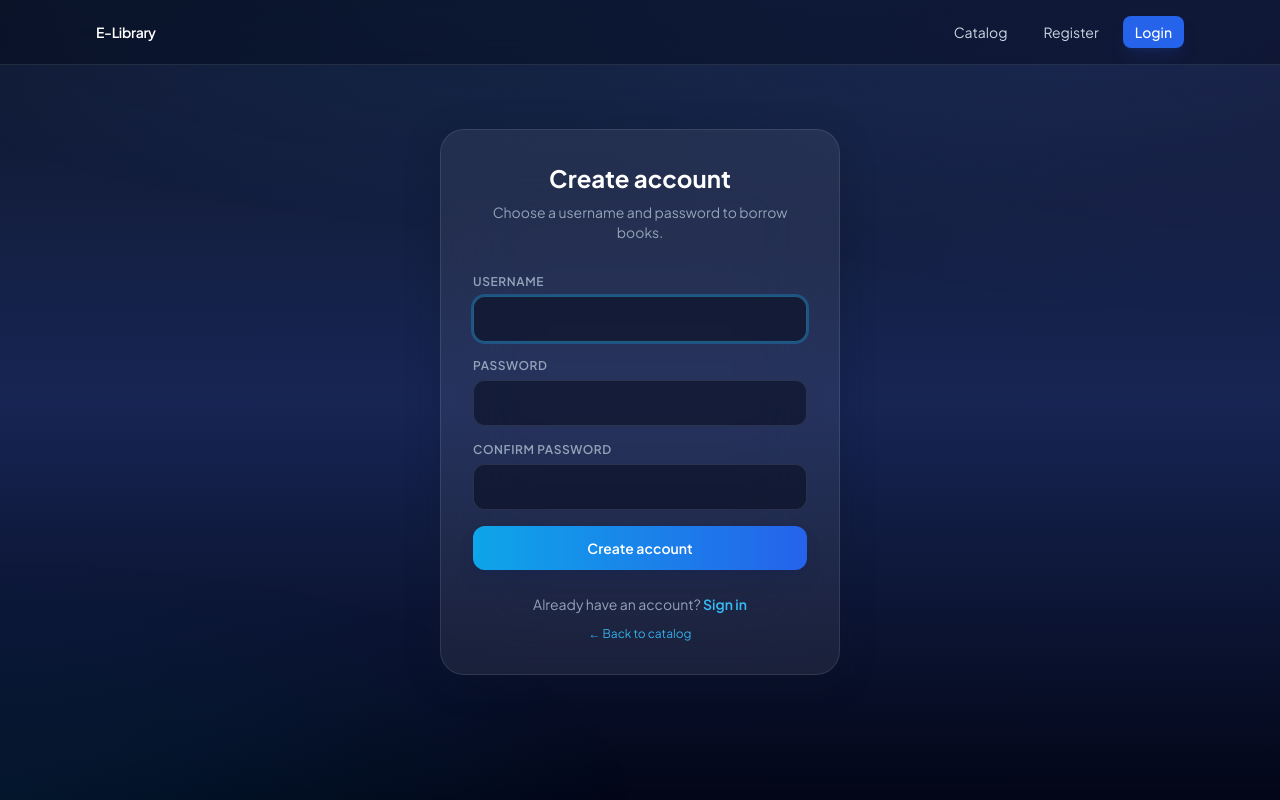
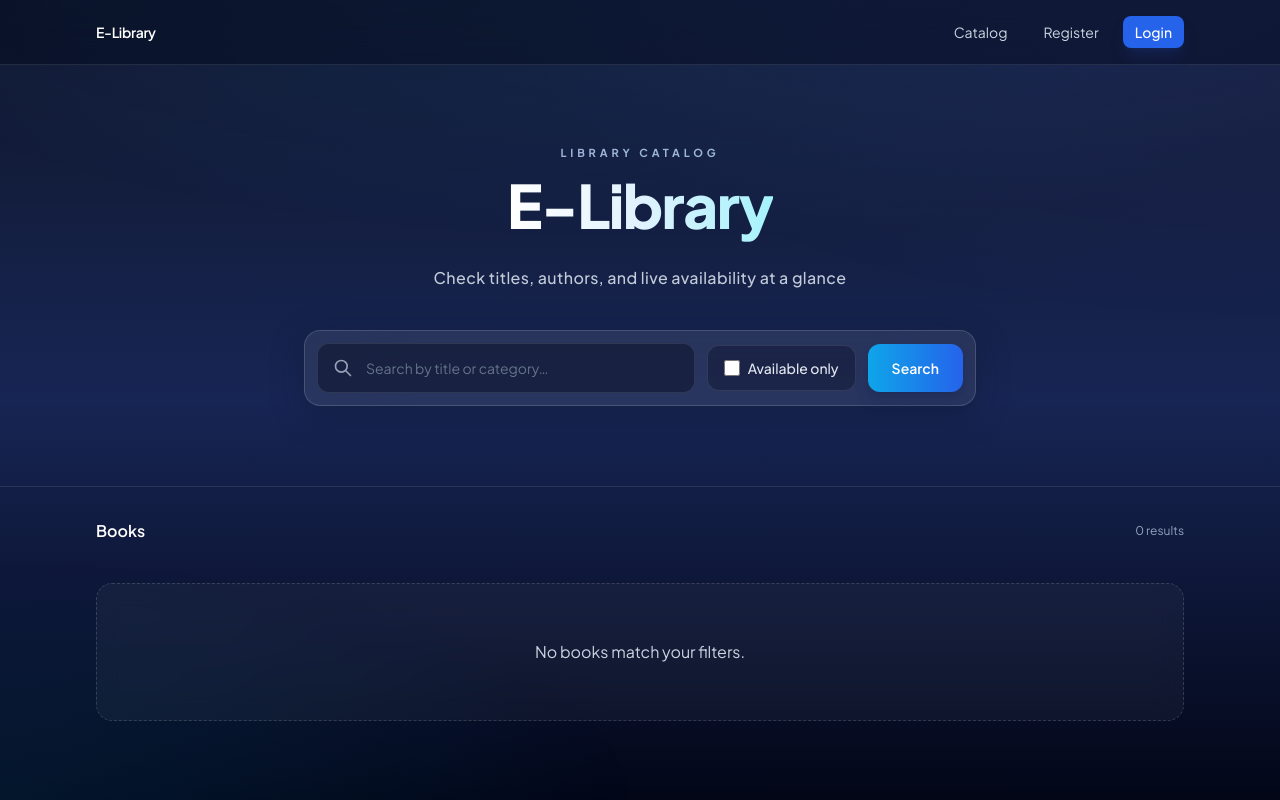
Before and after one commit to tarun-102/E-library, a Django app: page /accounts/register/ in a window 1280 px wide. Run offline with Django 5.2, Linux system fonts and the light colour scheme; some libraries are stand-ins or nearby versions.

Commit message:
code bug fix

```diff
--- a/library/templates/registration/register.html
+++ b/library/templates/registration/register.html
@@ -1,52 +1,127 @@
 {% extends "base.html" %}
-{% block title %}Create account — E-Library{% endblock %}
+
+{% block title %}Catalog — E-Library{% endblock %}
+
+{% block extra_head %}
+<style>
+    @keyframes floaty {
+        0%, 100% { transform: translateY(0); }
+        50% { transform: translateY(-10px); }
+    }
+    .animate-floaty {
+        animation: floaty 5s ease-in-out infinite;
+    }
+    .animate-floaty-delay {
+        animation: floaty 5.8s ease-in-out infinite;
+        animation-delay: 0.4s;
+    }
+</style>
+{% endblock %}
+
 {% block content %}
-<main class="mx-auto flex min-h-[70vh] max-w-md flex-col justify-center px-4 py-16 sm:px-6">
-    <div class="rounded-3xl border border-white/10 bg-white/[0.07] p-8 shadow-glass backdrop-blur-2xl">
-        <h1 class="text-center text-2xl font-bold text-white">Create account</h1>
-        <p class="mt-2 text-center text-sm text-slate-400">Choose a username and password to borrow books.</p>
+<section class="relative overflow-hidden border-b border-white/10">
+    <div class="mx-auto max-w-4xl px-4 pb-16 pt-14 text-center sm:px-6 sm:pb-20 sm:pt-20 lg:px-8">
+        <p class="text-[11px] font-bold uppercase tracking-[0.35em] text-blue-200/80">Library catalog</p>
+        <h1 class="animate-floaty mt-5 text-4xl font-extrabold tracking-tight sm:text-5xl md:text-6xl">
+            <span class="bg-gradient-to-r from-white via-sky-100 to-cyan-200 bg-clip-text text-transparent">E-Library</span>
+        </h1>
+        <p class="mx-auto mt-6 max-w-xl text-sm font-medium leading-relaxed tracking-wide text-slate-300/95 sm:text-base">
+            Check titles, authors, and live availability at a glance
+        </p>
 
-        {% if form.non_field_errors %}
-        <div class="mt-4 rounded-xl border border-rose-500/30 bg-rose-500/10 px-3 py-2 text-sm text-rose-100">
-            {% for err in form.non_field_errors %}<p>{{ err }}</p>{% endfor %}
-        </div>
-        {% endif %}
+        <form method="get" action="{% url 'home' %}" class="mx-auto mt-10 max-w-2xl">
+            <div class="rounded-2xl border border-white/15 bg-white/[0.08] p-2 shadow-glass backdrop-blur-2xl sm:p-3">
+                <div class="flex flex-col gap-3 sm:flex-row sm:items-center">
+                    <div class="relative flex-1">
+                        <span class="pointer-events-none absolute inset-y-0 left-0 flex items-center pl-4 text-slate-400">
+                            <svg class="h-5 w-5" fill="none" stroke="currentColor" viewBox="0 0 24 24">
+                                <path stroke-linecap="round" stroke-linejoin="round" stroke-width="2" d="M21 21l-6-6m2-5a7 7 0 11-14 0 7 7 0 0114 0z"/>
+                            </svg>
+                        </span>
+                        <input type="search" name="q" id="q" value="{{ q }}"
+                            placeholder="Search by title or category…"
+                            class="w-full rounded-xl border border-white/10 bg-slate-950/40 py-3.5 pl-12 pr-4 text-sm text-white placeholder:text-slate-500 outline-none ring-2 ring-transparent transition focus:border-sky-400/40 focus:ring-sky-500/30">
+                    </div>
+                    <label class="flex shrink-0 cursor-pointer items-center gap-2 rounded-xl border border-white/10 bg-slate-950/30 px-4 py-3 text-sm text-slate-200">
+                        <input type="checkbox" name="available" value="1" {% if available_only %}checked{% endif %}
+                            class="h-4 w-4 rounded border-white/30 bg-white/10 text-sky-500 focus:ring-sky-400">
+                        <span class="font-medium">Available only</span>
+                    </label>
+                    <button type="submit"
+                        class="shrink-0 rounded-xl bg-gradient-to-r from-sky-500 to-blue-600 px-6 py-3.5 text-sm font-semibold text-white shadow-lg shadow-blue-950/40 transition hover:from-sky-400 hover:to-blue-500">
+                        Search
+                    </button>
+                </div>
+            </div>
+        </form>
+    </div>
+</section>
 
-        <form method="post" action="{% url 'register' %}" class="mt-8 space-y-4">
-            {% csrf_token %}
-            <div>
-                <label for="{{ form.username.id_for_label }}" class="mb-1.5 block text-xs font-semibold uppercase tracking-wider text-slate-400">Username</label>
-                {{ form.username }}
-                {% if form.username.errors %}
-                <p class="mt-1 text-xs text-rose-300">{{ form.username.errors.0 }}</p>
+<main class="mx-auto max-w-6xl px-4 py-8 sm:px-6 lg:px-8">
+    <div class="flex items-center justify-between gap-4">
+        <h2 class="text-base font-semibold text-white">Books</h2>
+        <p class="text-xs text-slate-400">{{ books|length }} result{% if books|length != 1 %}s{% endif %}</p>
+    </div>
+
+    {% if books %}
+    <div class="mt-6 grid grid-cols-2 gap-3 sm:gap-4 md:grid-cols-3 lg:grid-cols-4 xl:grid-cols-5">
+        {% for book in books %}
+        <article class="group flex flex-col overflow-hidden rounded-xl border border-white/10 bg-white/[0.06] shadow-md backdrop-blur-xl transition hover:border-sky-400/25 hover:bg-white/[0.09]">
+            <div class="relative flex w-full justify-center bg-gradient-to-b from-slate-800 via-slate-900 to-slate-950 px-2 pt-3 pb-2.5">
+                <div class="relative aspect-[2/3] w-full max-w-[7.25rem] overflow-hidden rounded shadow-[0_8px_24px_-6px_rgba(0,0,0,0.55)] ring-1 ring-white/12 sm:max-w-[8.25rem]">
+
+                {# Updated Image Logic #}
+                {% if book.image_url %}
+                    <img src="{{ book.image_url }}" alt="{{ book.title }}" class="h-full w-full object-cover transition duration-500 group-hover:scale-110" loading="lazy">
+                {% elif book.image %}
+                    <img src="{{ book.image.url }}" alt="{{ book.title }}" class="h-full w-full object-cover transition duration-500 group-hover:scale-110" loading="lazy">
+                {% else %}
+                <div class="flex h-full w-full flex-col items-center justify-center gap-1 bg-slate-900/90 text-slate-500">
+                    <svg class="h-8 w-8 opacity-40" fill="none" stroke="currentColor" viewBox="0 0 24 24">
+                        <path stroke-linecap="round" stroke-linejoin="round" stroke-width="1" d="M12 6.253v13m0-13C10.832 5.477 9.246 5 7.5 5S4.168 5.477 3 6.253v13C4.168 18.477 5.754 18 7.5 18s3.332.477 4.5 1.253m0-13C13.168 5.477 14.754 5 16.5 5c1.747 0 3.332.477 4.5 1.253v13C19.832 18.477 18.247 18 16.5 18c-1.746 0-3.332.477-4.5 1.253"/>
+                    </svg>
+                    <span class="text-[10px] font-medium uppercase">No cover</span>
+                </div>
+                {% endif %}
+                </div>
+            </div>
+            <div class="flex flex-1 flex-col p-3 sm:p-3.5">
+                <div class="flex items-start justify-between gap-1.5">
+                    <span class="inline-flex max-w-[58%] truncate rounded-full border border-white/10 bg-white/5 px-1.5 py-0.5 text-[9px] font-bold uppercase tracking-wide text-sky-200/90">
+                        {{ book.get_category_display }}
+                    </span>
+                    {% if not book.is_available %}
+                    <span class="inline-flex shrink-0 items-center rounded-full bg-rose-500/20 px-1.5 py-0.5 text-[10px] font-semibold text-rose-100 ring-1 ring-rose-400/35">Borrowed</span>
+                    {% else %}
+                    <span class="inline-flex shrink-0 items-center rounded-full bg-emerald-500/20 px-1.5 py-0.5 text-[10px] font-semibold text-emerald-100 ring-1 ring-emerald-400/35">Available</span>
+                    {% endif %}
+                </div>
+                <h3 class="mt-2 line-clamp-2 text-sm font-bold leading-snug text-white">{{ book.title }}</h3>
+                <p class="mt-0.5 line-clamp-1 text-xs text-slate-400">by <span class="text-slate-200">{{ book.author }}</span></p>
+
+                {% if user.is_authenticated and book.is_available %}
+                <form method="post" action="{% url 'borrow_book' book.pk %}" class="mt-3">
+                    {% csrf_token %}
+                    <button type="submit"
+                        class="w-full rounded-lg bg-white/10 py-1.5 text-[11px] font-semibold text-white ring-1 ring-white/15 transition hover:bg-sky-600/80 hover:ring-sky-400/40">
+                        Borrow
+                    </button>
+                </form>
+                {% elif not user.is_authenticated and book.is_available %}
+                <p class="mt-2 text-center text-[10px] leading-tight text-slate-500">
+                    <a href="{% url 'register' %}" class="font-semibold text-sky-300 hover:text-sky-200">Register</a>
+                    or <a href="{% url 'login' %}" class="font-semibold text-sky-300 hover:text-sky-200">Login</a>
+                    to request
+                </p>
                 {% endif %}
             </div>
-            <div>
-                <label for="{{ form.password1.id_for_label }}" class="mb-1.5 block text-xs font-semibold uppercase tracking-wider text-slate-400">Password</label>
-                {{ form.password1 }}
-                {% if form.password1.errors %}
-                <p class="mt-1 text-xs text-rose-300">{{ form.password1.errors.0 }}</p>
-                {% endif %}
-            </div>
-            <div>
-                <label for="{{ form.password2.id_for_label }}" class="mb-1.5 block text-xs font-semibold uppercase tracking-wider text-slate-400">Confirm password</label>
-                {{ form.password2 }}
-                {% if form.password2.errors %}
-                <p class="mt-1 text-xs text-rose-300">{{ form.password2.errors.0 }}</p>
-                {% endif %}
-            </div>
-            <button type="submit"
-                class="mt-2 w-full rounded-xl bg-gradient-to-r from-sky-500 to-blue-600 py-3 text-sm font-semibold text-white shadow-lg shadow-blue-950/40 hover:from-sky-400 hover:to-blue-500">
-                Create account
-            </button>
-        </form>
-        <p class="mt-6 text-center text-sm text-slate-400">
-            Already have an account?
-            <a href="{% url 'login' %}" class="font-semibold text-sky-400 hover:text-sky-300">Sign in</a>
-        </p>
-        <p class="mt-3 text-center text-xs text-slate-500">
-            <a href="{% url 'home' %}" class="text-sky-400/90 hover:text-sky-300">← Back to catalog</a>
-        </p>
+        </article>
+        {% endfor %}
     </div>
+    {% else %}
+    <div class="mt-10 rounded-2xl border border-dashed border-white/15 bg-white/[0.04] p-14 text-center backdrop-blur-md">
+        <p class="text-slate-300">No books match your filters.</p>
+    </div>
+    {% endif %}
 </main>
 {% endblock %}
```
Also changed, not shown: books_data.json (added, +132 -0 lines), elibrary/settings.py (+5 -5 lines), 1 other file.
